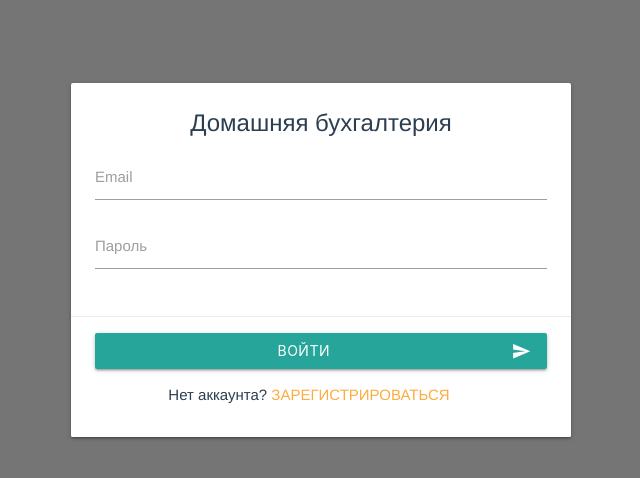
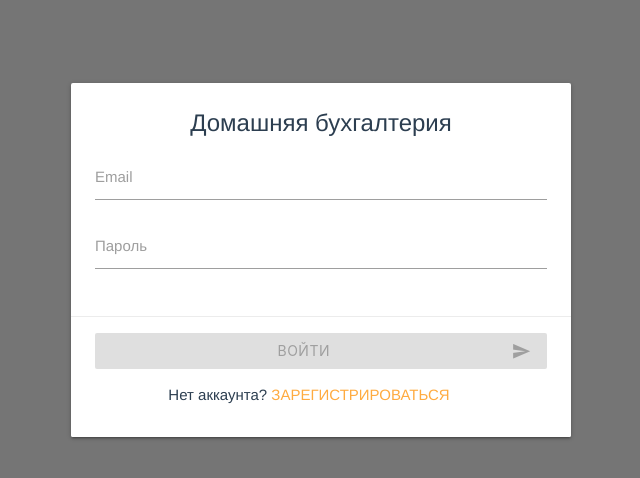
Before and after one commit to mantonuk/vue_crm, a Vue app: page /login in a window 1280 px wide. Shown: the top 478 px of the page, without its empty margins (319-959 px from the left). Built offline with nearby package versions, Linux system fonts and the light colour scheme.

Commit message:
Validations LOgin, register disable button for invalid

```diff
--- a/src/views/Login.vue
+++ b/src/views/Login.vue
@@ -44,7 +44,11 @@
     </div>
     <div class="card-action">
       <div>
-        <button class="btn waves-effect waves-light auth-submit" type="submit">
+        <button
+          class="btn waves-effect waves-light auth-submit"
+          type="submit"
+          :disabled="$v.$invalid"
+        >
           Войти
           <i class="material-icons right">send</i>
         </button>
@@ -80,6 +84,7 @@ export default {
   methods: {
     handleSubmit() {
       this.$v.$touch();
+      console.log(this.$v);
       if (!this.$v.$invalid) {
         this.$router.push("/");
       }
--- a/src/views/Register.vue
+++ b/src/views/Register.vue
@@ -64,7 +64,11 @@
     </div>
     <div class="card-action">
       <div>
-        <button class="btn waves-effect waves-light auth-submit" type="submit" :disabled="!agree">
+        <button
+          class="btn waves-effect waves-light auth-submit"
+          type="submit"
+          :disabled="!agree || $v.$invalid"
+        >
           Зарегистрироваться
           <i class="material-icons right">send</i>
         </button>
@@ -99,8 +103,7 @@ export default {
     },
     name: {
       required
-    },
-
+    }
   },
   methods: {
     handleSubmit() {
```
